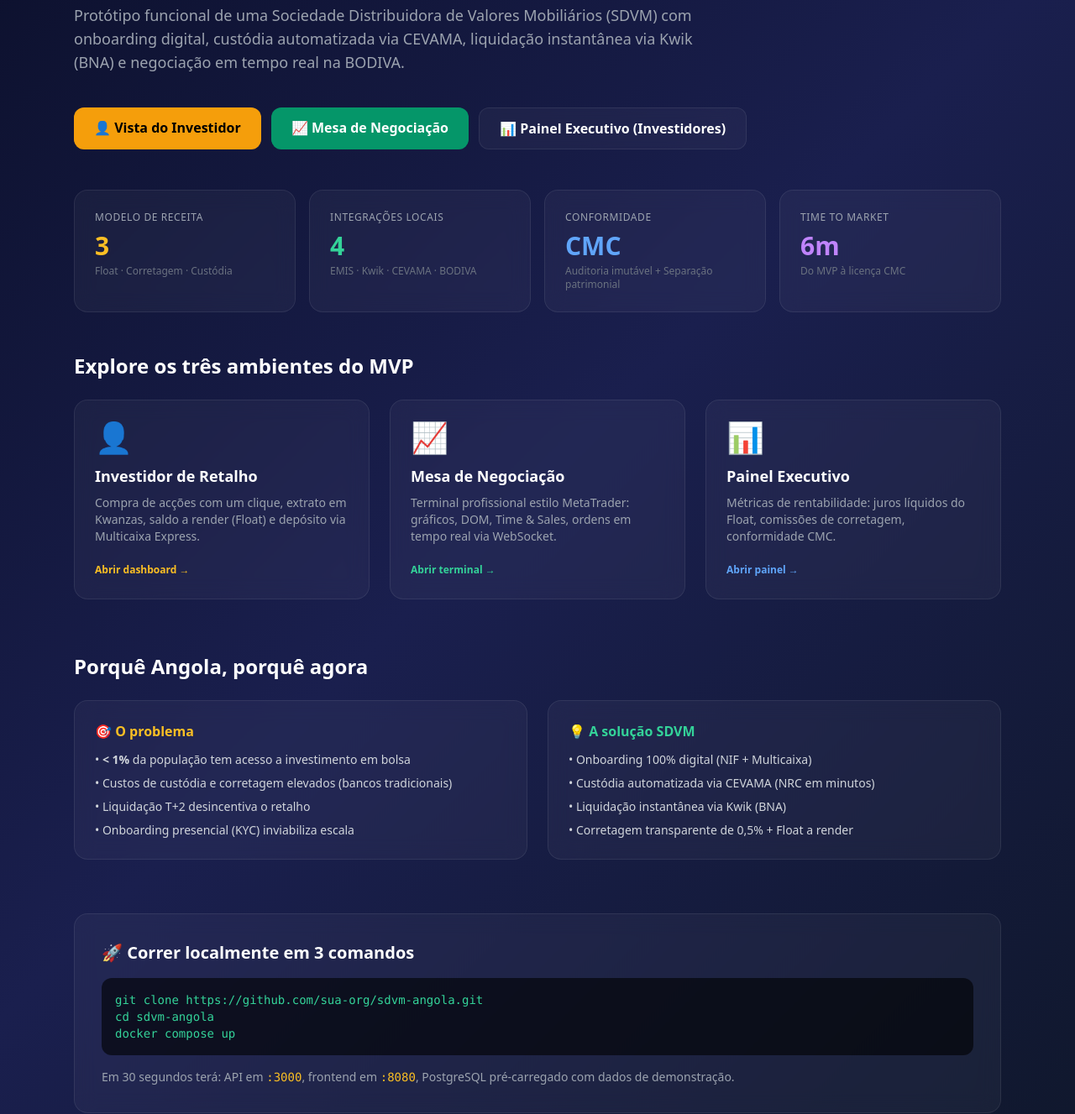
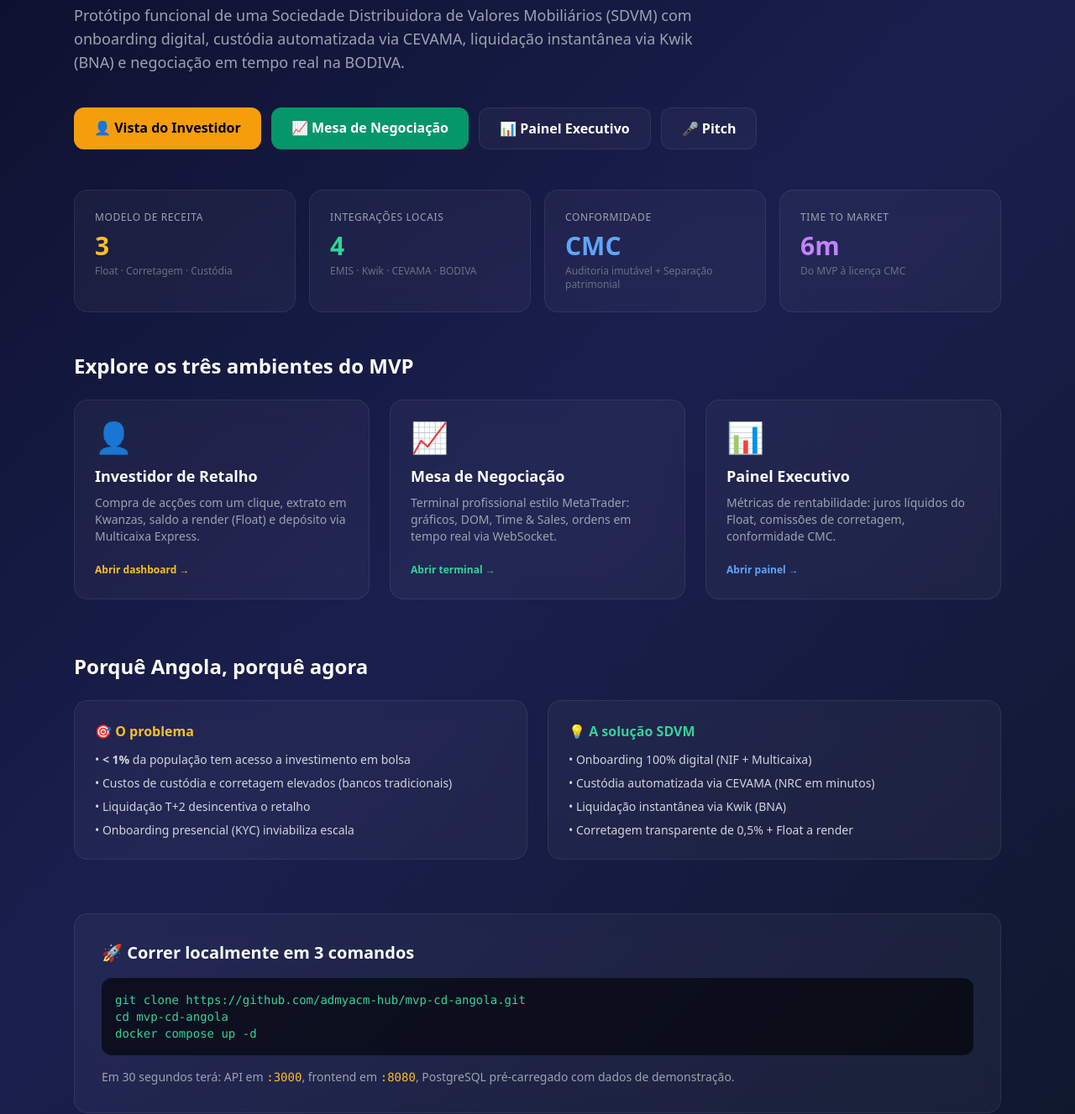
Before and after one commit to admyacm-hub/mvp-cd-angola, a website: page index.html in a window 1280 px wide. Shown: the part 340-1667 px from the top of the page at 84% size. Drawn offline with nearby package versions, Linux system fonts and the light colour scheme.

Commit message:
Fix HTML entities and update project clone instructions

```diff
--- a/index.html
+++ b/index.html
@@ -22,7 +22,7 @@
     <div class="w-14 h-14 rounded-2xl bg-gradient-to-br from-amber-400 to-red-600 flex items-center justify-center font-black text-black text-xl">SD</div>
     <div>
       <h1 class="text-2xl font-bold">SDVM Angola</h1>
-      <p class="text-xs text-gray-400">Corretora Digital & Distribuidora de Valores Mobiliários · BODIVA</p>
+      <p class="text-xs text-gray-400">Corretora Digital &amp; Distribuidora de Valores Mobiliários · BODIVA</p>
     </div>
   </div>
 
@@ -50,7 +50,10 @@
       📈 Mesa de Negociação
     </a>
     <a href="executive-dashboard.html" class="px-6 py-3 rounded-xl glass hover:bg-white/10 font-bold transition">
-      📊 Painel Executivo (Investidores)
+      📊 Painel Executivo
+    </a>
+    <a href="docs/PITCH.html" class="px-6 py-3 rounded-xl glass hover:bg-white/10 font-bold transition">
+      🎤 Pitch
     </a>
   </div>
 </section>
@@ -99,7 +102,7 @@
       <div class="text-4xl mb-3">📈</div>
       <h4 class="text-lg font-bold mb-2">Mesa de Negociação</h4>
       <p class="text-sm text-gray-400 mb-4">
-        Terminal profissional estilo MetaTrader: gráficos, DOM, Time & Sales, ordens em tempo real via WebSocket.
+        Terminal profissional estilo MetaTrader: gráficos, DOM, Time &amp; Sales, ordens em tempo real via WebSocket.
       </p>
       <span class="text-xs text-emerald-400 font-semibold">Abrir terminal →</span>
     </a>
@@ -145,11 +148,12 @@
 <section class="max-w-6xl mx-auto px-6 pb-20">
   <div class="glass rounded-2xl p-8">
     <h3 class="text-xl font-bold mb-4">🚀 Correr localmente em 3 comandos</h3>
-    <pre class="bg-black/60 rounded-xl p-4 text-sm text-emerald-400 overflow-x-auto"><code>git clone https://github.com/sua-org/sdvm-angola.git
-cd sdvm-angola
-docker compose up</code></pre>
+    <pre class="bg-black/60 rounded-xl p-4 text-sm text-emerald-400 overflow-x-auto"><code>git clone https://github.com/admyacm-hub/mvp-cd-angola.git
+cd mvp-cd-angola
+docker compose up -d</code></pre>
     <p class="text-sm text-gray-400 mt-4">
-      Em 30 segundos terá: API em <code class="text-amber-400">:3000</code>, frontend em <code class="text-amber-400">:8080</code>,
+      Em 30 segundos terá: API em <code class="text-amber-400">:3000</code>,
+      frontend em <code class="text-amber-400">:8080</code>,
       PostgreSQL pré-carregado com dados de demonstração.
     </p>
   </div>
```
